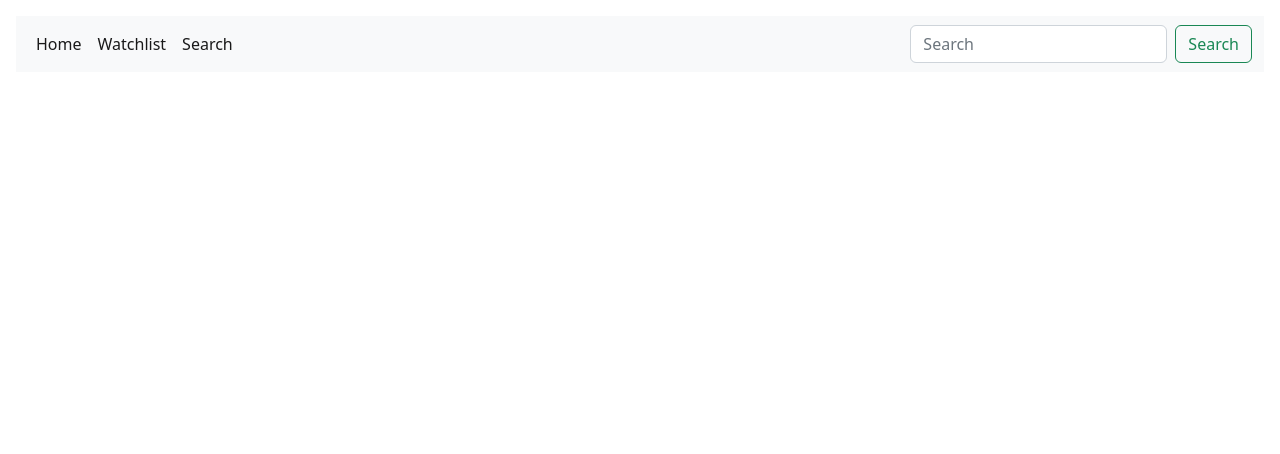
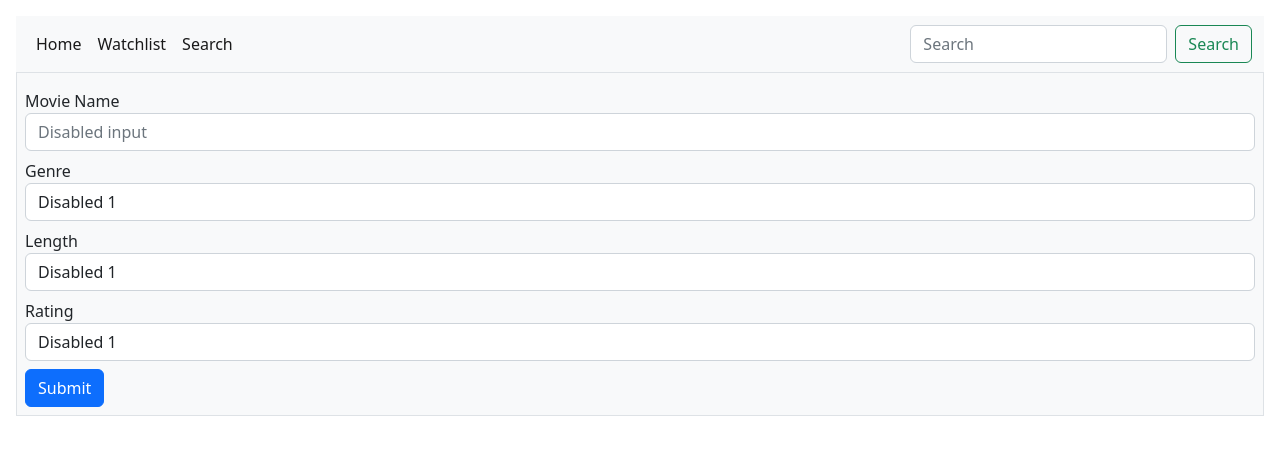
Before and after one commit to Mohammadrumee/movieAppUI, an Angular app in the folder movieApp/: page /index/search in a window 1280 px wide. Shown: the top 454 px of the page. Built offline with nearby package versions, Linux system fonts and the light colour scheme.

Commit message:
create search form

```diff
--- a/movieApp/src/app/component/movie-search/movie-search.component.html
+++ b/movieApp/src/app/component/movie-search/movie-search.component.html
@@ -1 +1,64 @@
 <app-header></app-header>
+
+
+<form>
+    <fieldset class="mt-0">
+      <div class="form-group"  class="p-2 bg-light border">
+        <label class="mt-2">Movie Name</label>
+        <input type="text" id="disabledTextInput" class="form-control" placeholder="Disabled input">
+
+        <label class="mt-2">Genre</label>
+        <select class="form-control">
+          <option>Disabled 1</option>
+          <option>Disabled 2</option>
+          <option>Disabled 3</option>
+        </select>
+
+        <label class="mt-2">Length</label>
+        <select class="form-control">
+          <option>Disabled 1</option>
+          <option>Disabled 2</option>
+          <option>Disabled 3</option>
+        </select>
+
+        <label class="mt-2">Rating</label>
+        <select class="form-control">
+          <option>Disabled 1</option>
+          <option>Disabled 2</option>
+          <option>Disabled 3</option>
+        </select>
+
+        <button type="submit" class="btn btn-primary mt-2">Submit</button>
+      </div>
+
+
+    </fieldset>
+
+    <!-- <button type="submit" class="btn btn-primary">Submit</button> -->
+  </form>
+
+
+
+
+<!--
+<table class="table">
+    <thead class="thead-dark">
+      <tr>
+        <th scope="col">#</th>
+        <th scope="col">Name</th>
+        <th scope="col">Genre</th>
+        <th scope="col">Length</th>
+        <th scope="col">Rating</th>
+
+      </tr>
+    </thead>
+    <tbody>
+      <tr>
+        <th scope="row">1</th>
+        <td>Mark</td>
+        <td>Otto</td>
+        <td>@mdo</td>
+        <td>Larry</td>
+      </tr>
+    </tbody>
+  </table> -->
```
